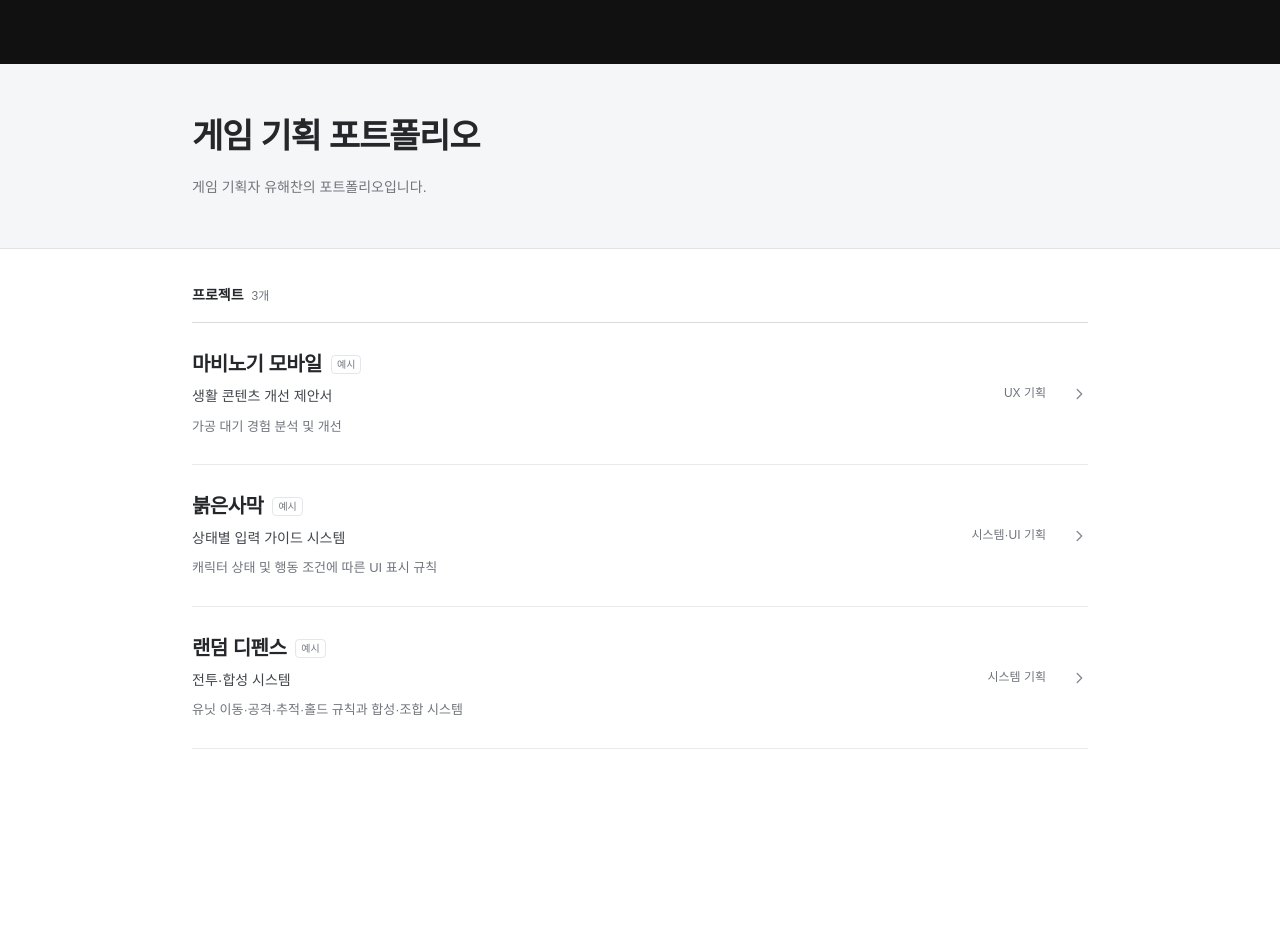
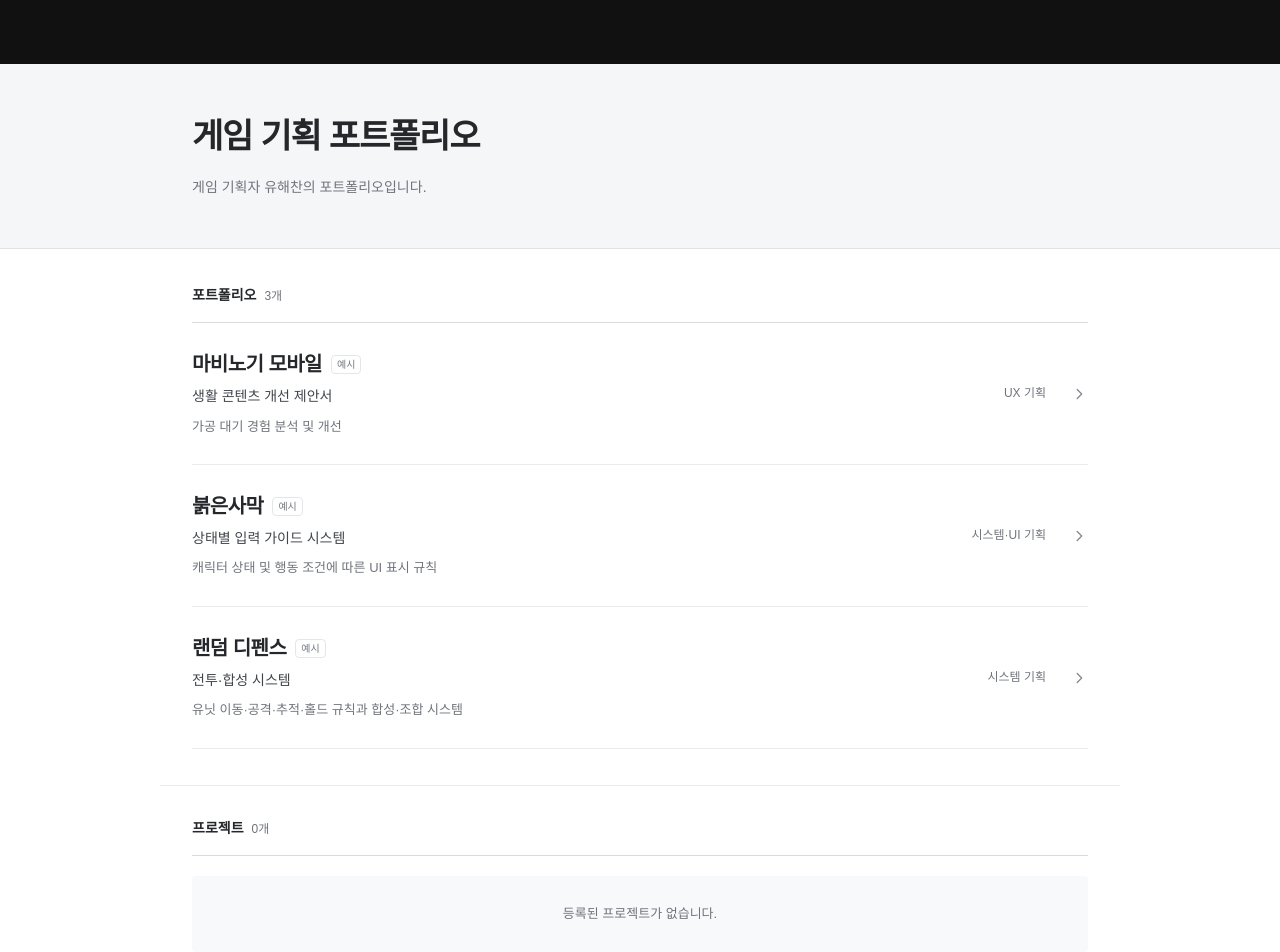
Before and after one commit to yuhaechan/game-portfolio, a Next.js app: page / in a window 1280 px wide. Shown: the top 952 px of the page. Before the commit the page ends 837 px from the top, so only its background shows below. Built offline with nearby package versions, Linux system fonts and the light colour scheme.

Commit message:
Update published portfolio

```diff
--- a/content/published.json
+++ b/content/published.json
@@ -2,11 +2,12 @@
   "title": "게임 기획 포트폴리오",
   "name": "",
   "introduction": "게임 기획자 유해찬의 포트폴리오입니다.",
-  "revision": 1,
-  "publishedAt": "2026-11-10T13:37:18.695Z",
+  "revision": 2,
+  "publishedAt": "2026-11-10T14:49:02.270Z",
   "projects": [
     {
       "id": "mabinogi-mobile",
+      "section": "portfolio",
       "title": "마비노기 모바일",
       "subtitle": "생활 콘텐츠 개선 제안서",
       "category": "UX 기획",
@@ -28,6 +29,7 @@
     },
     {
       "id": "crimson-desert",
+      "section": "portfolio",
       "title": "붉은사막",
       "subtitle": "상태별 입력 가이드 시스템",
       "category": "시스템·UI 기획",
@@ -49,6 +51,7 @@
     },
     {
       "id": "random-defense",
+      "section": "portfolio",
       "title": "랜덤 디펜스",
       "subtitle": "전투·합성 시스템",
       "category": "시스템 기획",
--- a/src/app/globals.css
+++ b/src/app/globals.css
@@ -21,6 +21,7 @@ a:focus-visible,button:focus-visible { outline:2px solid var(--accent); outline-
 .intro { padding:48px 0; background:#f5f6f7; border-bottom:1px solid #dfe2e6; }
 .section-inner { max-width:960px; margin:0 auto; padding:0 32px; }
 .projects-section { max-width:960px; margin:0 auto; padding:36px 32px 0; }
+.work-section + .work-section { margin-top:36px; padding-top:32px; border-top:1px solid var(--line); }
 .intro h1 { font-size:clamp(27px,3.4vw,34px); font-weight:600; line-height:1.45; letter-spacing:-1.2px; margin:0 0 14px; word-break:keep-all; }
 .intro p { color:var(--muted); max-width:660px; font-size:14px; line-height:1.8; margin:0; white-space:pre-wrap; word-break:keep-all; overflow-wrap:anywhere; }
 .intro .author { color:var(--text); font-size:14px; margin-bottom:8px; }
@@ -64,7 +65,7 @@ a:focus-visible,button:focus-visible { outline:2px solid var(--accent); outline-
 .project-pagination a:hover { text-decoration:underline; text-underline-offset:4px; }
 .project-pagination a:last-child { text-align:right; }
 .preview-banner { padding:10px 14px; margin:8px 0; background:#f3f5f7; border-radius:4px; font-size:12px; color:#646d7b; }
-.empty-state { padding:40px 0; color:var(--muted); font-size:14px; }
+.empty-state { margin:20px 0 0; padding:28px 20px; background:#f8f9fa; border-radius:4px; color:var(--muted); font-size:13px; text-align:center; }
 .message-page { max-width:700px; margin:auto; padding:80px 24px; }
 .message-page h1 { font-size:25px; margin:20px 0; }
 .message-page p { font-size:14px; color:var(--muted); line-height:1.8; }
@@ -77,6 +78,7 @@ a:focus-visible,button:focus-visible { outline:2px solid var(--accent); outline-
   .intro { padding:32px 0; }
   .section-inner { padding:0 22px; }
   .projects-section { padding:28px 22px 0; }
+  .work-section + .work-section { margin-top:28px; padding-top:28px; }
   .intro h1 { font-size:27px; letter-spacing:-.9px; }
   .intro p { font-size:13px; }
   .project-card { align-items:flex-start; flex-wrap:wrap; gap:12px; padding:23px 0; }
--- a/src/components/portfolio.tsx
+++ b/src/components/portfolio.tsx
@@ -28,10 +28,32 @@ export function Portfolio({ snapshot, projectId }: { snapshot: PortfolioSnapshot
   }, []);
   const projects = data.projects;
   const active = projects.find(project => project.id === selection);
-  const index = active ? projects.indexOf(active) : -1;
+  const related = active ? projects.filter(project => project.section === active.section) : [];
+  const index = active ? related.indexOf(active) : -1;
   function navigate(event: React.MouseEvent, id?: string) {
     if (!preview) return;
     event.preventDefault(); setSelection(id); window.scrollTo(0, 0);
+  }
+  function collection(section: PortfolioProject["section"], title: string) {
+    const entries = projects.filter(project => project.section === section);
+    const anchor = section === "portfolio" ? "portfolio" : "projects";
+    return (
+      <section id={anchor} className="projects-section work-section" aria-labelledby={`${anchor}-list-title`}>
+        <div className="section-title"><h2 id={`${anchor}-list-title`}>{title}</h2><span>{entries.length}개</span></div>
+        <div className="project-list">{entries.map(project => (
+          <Link className="project-card" key={project.id} href={`/projects/${project.id}/`} onClick={event => navigate(event, project.id)}>
+            <div className="project-card-copy">
+              <div className="project-name"><h3>{project.title}</h3>{project.isExample && <span className="example-label">예시</span>}</div>
+              {project.subtitle && <p className="card-subtitle">{project.subtitle}</p>}
+              {project.summary && <p className="card-summary">{project.summary}</p>}
+            </div>
+            {project.cover && <img src={preview ? `http://127.0.0.1:4310${project.cover}` : assetUrl(project.cover)} alt="" className="project-thumbnail" loading="lazy" />}
+            <div className="project-tail">{project.category && <span className="category">{project.category}</span>}<Chevron /></div>
+          </Link>
+        ))}</div>
+        {!entries.length && <p className="empty-state">등록된 {title === "포트폴리오" ? "포트폴리오가" : "프로젝트가"} 없습니다.</p>}
+      </section>
+    );
   }
   return <>
     <a className="skip-link" href="#main">본문으로 이동</a>
@@ -39,30 +61,17 @@ export function Portfolio({ snapshot, projectId }: { snapshot: PortfolioSnapshot
     <main id="main" className={`portfolio-main${active ? "" : " portfolio-home"}`}>
       {preview && <p className="preview-banner">로컬 미리보기 · 비공개 프로젝트 포함</p>}
       {active ? <>
-        <Link className="back-link" href="/#projects" onClick={event => navigate(event)}>← 프로젝트 목록</Link>
+        <Link className="back-link" href={active.section === "portfolio" ? "/#portfolio" : "/#projects"} onClick={event => navigate(event)}>← {active.section === "portfolio" ? "포트폴리오" : "프로젝트"} 목록</Link>
         <div className="detail-heading"><p className="category">{active.category}</p><h1>{active.title}</h1>{active.subtitle && <p className="subtitle">{active.subtitle}</p>}{active.isExample && <span className="example-label">예시 · 내용 확인 필요</span>}<p className="detail-summary">{active.summary}</p></div>
         {[active.role, active.period, active.tools].some(Boolean) && <dl className="project-meta">{[["담당 역할", active.role], ["기간", active.period], ["도구", active.tools]].filter(([, value]) => value).map(([label, value]) => <div key={label}><dt>{label}</dt><dd>{value}</dd></div>)}</dl>}
         {active.cover && <img className="detail-cover" src={preview ? `http://127.0.0.1:4310${active.cover}` : assetUrl(active.cover)} alt={`${active.title} 대표 이미지`} />}
         <div className="detail-content">{sections.filter(([key]) => active[key]).map(([key, title]) => <section key={key}><h2>{title}</h2><p>{String(active[key])}</p></section>)}</div>
         {(active.attachments.length > 0 || active.videos.length > 0) && <section className="attachments"><h2>관련 자료</h2>{active.attachments.map(asset => <a key={asset.path} href={preview ? `http://127.0.0.1:4310${asset.path}` : assetUrl(asset.path)} target="_blank" rel="noopener noreferrer">{asset.name}<span>{asset.path.endsWith(".pdf") ? "PDF 열기 ↗" : "이미지 보기 ↗"}</span></a>)}{active.videos.map(video => <a key={video.url} href={video.url} target="_blank" rel="noopener noreferrer">{video.name}<span>영상 보기 ↗</span></a>)}</section>}
-        <nav className="project-pagination" aria-label="다른 프로젝트">{projects[index - 1] ? <Link href={`/projects/${projects[index - 1].id}/`} onClick={event => navigate(event, projects[index - 1].id)}>← {projects[index - 1].title}</Link> : <span/>}{projects[index + 1] && <Link href={`/projects/${projects[index + 1].id}/`} onClick={event => navigate(event, projects[index + 1].id)}>{projects[index + 1].title} →</Link>}</nav>
+        <nav className="project-pagination" aria-label="다른 항목">{related[index - 1] ? <Link href={`/projects/${related[index - 1].id}/`} onClick={event => navigate(event, related[index - 1].id)}>← {related[index - 1].title}</Link> : <span/>}{related[index + 1] && <Link href={`/projects/${related[index + 1].id}/`} onClick={event => navigate(event, related[index + 1].id)}>{related[index + 1].title} →</Link>}</nav>
       </> : <>
         <section className="intro" aria-labelledby="portfolio-title"><div className="section-inner"><h1 id="portfolio-title">{data.title}</h1>{data.name && <p className="author">{data.name}</p>}{data.introduction && <p>{data.introduction}</p>}</div></section>
-        <section id="projects" className="projects-section" aria-labelledby="projects-title">
-          <div className="section-title"><h2 id="projects-title">프로젝트</h2><span>{projects.length}개</span></div>
-          <div className="project-list">{projects.map(project => (
-            <Link className="project-card" key={project.id} href={`/projects/${project.id}/`} onClick={event => navigate(event, project.id)}>
-              <div className="project-card-copy">
-                <div className="project-name"><h3>{project.title}</h3>{project.isExample && <span className="example-label">예시</span>}</div>
-                {project.subtitle && <p className="card-subtitle">{project.subtitle}</p>}
-                {project.summary && <p className="card-summary">{project.summary}</p>}
-              </div>
-              {project.cover && <img src={preview ? `http://127.0.0.1:4310${project.cover}` : assetUrl(project.cover)} alt="" className="project-thumbnail" loading="lazy" />}
-              <div className="project-tail">{project.category && <span className="category">{project.category}</span>}<Chevron /></div>
-            </Link>
-          ))}</div>
-          {!projects.length && <p className="empty-state">공개된 프로젝트가 없습니다.</p>}
-        </section>
+        {collection("portfolio", "포트폴리오")}
+        {collection("project", "프로젝트")}
       </>}
     </main>
   </>;
--- a/src/lib/portfolio.ts
+++ b/src/lib/portfolio.ts
@@ -1,5 +1,6 @@
 export interface PortfolioProject {
   id: string;
+  section: "portfolio" | "project";
   title: string;
   subtitle: string;
   category: string;
@@ -53,6 +54,8 @@ export function validateSnapshot(value: unknown): PortfolioSnapshot {
     const id = text(raw.id, 80);
     if (!/^[a-z0-9]+(?:-[a-z0-9]+)*$/.test(id) || ids.has(id)) throw new Error("프로젝트 주소는 중복 없는 영문 소문자·숫자·하이픈으로 입력하세요.");
     ids.add(id);
+    const section = raw.section ?? "portfolio";
+    if (section !== "portfolio" && section !== "project") throw new Error("포트폴리오 또는 프로젝트 영역을 선택하세요.");
     const fields = Object.fromEntries(projectTextFields.map(key => [key, text(raw[key], ["title", "category"].includes(key) ? 150 : 20000)])) as Pick<PortfolioProject, typeof projectTextFields[number]>;
     if (!fields.title) throw new Error("프로젝트 제목을 입력하세요.");
     if (raw.visibility !== "public" && raw.visibility !== "private") throw new Error("공개 여부가 올바르지 않습니다.");
@@ -72,7 +75,7 @@ export function validateSnapshot(value: unknown): PortfolioSnapshot {
       if (parsed.protocol !== "https:" || parsed.username || parsed.password || !["youtube.com", "www.youtube.com", "youtu.be", "vimeo.com", "www.vimeo.com"].includes(parsed.hostname) || !name) throw new Error("영상은 YouTube 또는 Vimeo의 HTTPS 주소를 입력하세요.");
       return { name, url };
     });
-    return { id, ...fields, visibility: raw.visibility, isExample: raw.isExample, cover, attachments, videos };
+    return { id, section, ...fields, visibility: raw.visibility, isExample: raw.isExample, cover, attachments, videos };
   });
   if (!Number.isSafeInteger(data.revision) || (data.revision as number) < 0) throw new Error("저장 버전을 확인하세요.");
   const publishedAt = data.publishedAt === null ? null : text(data.publishedAt, 40);
```
